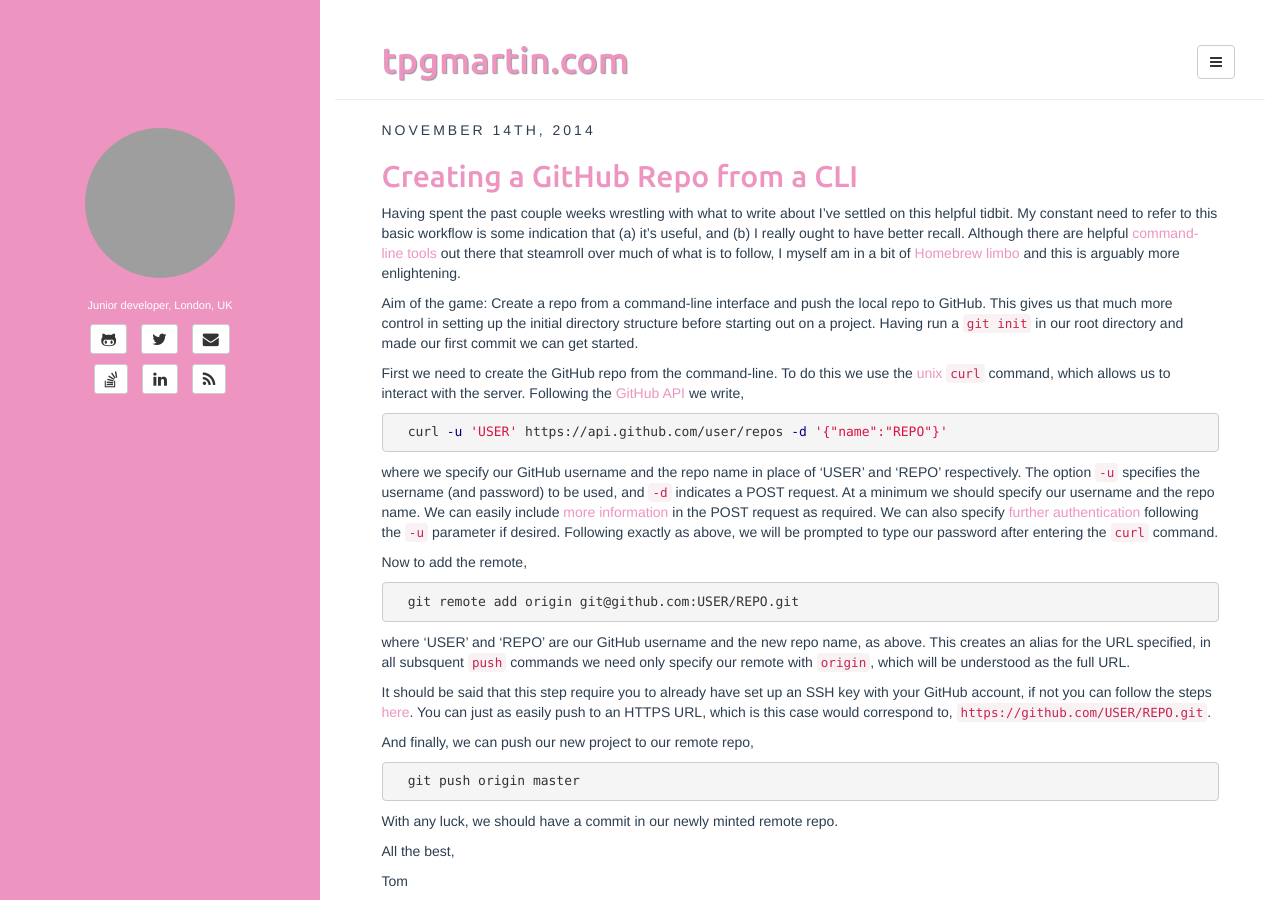
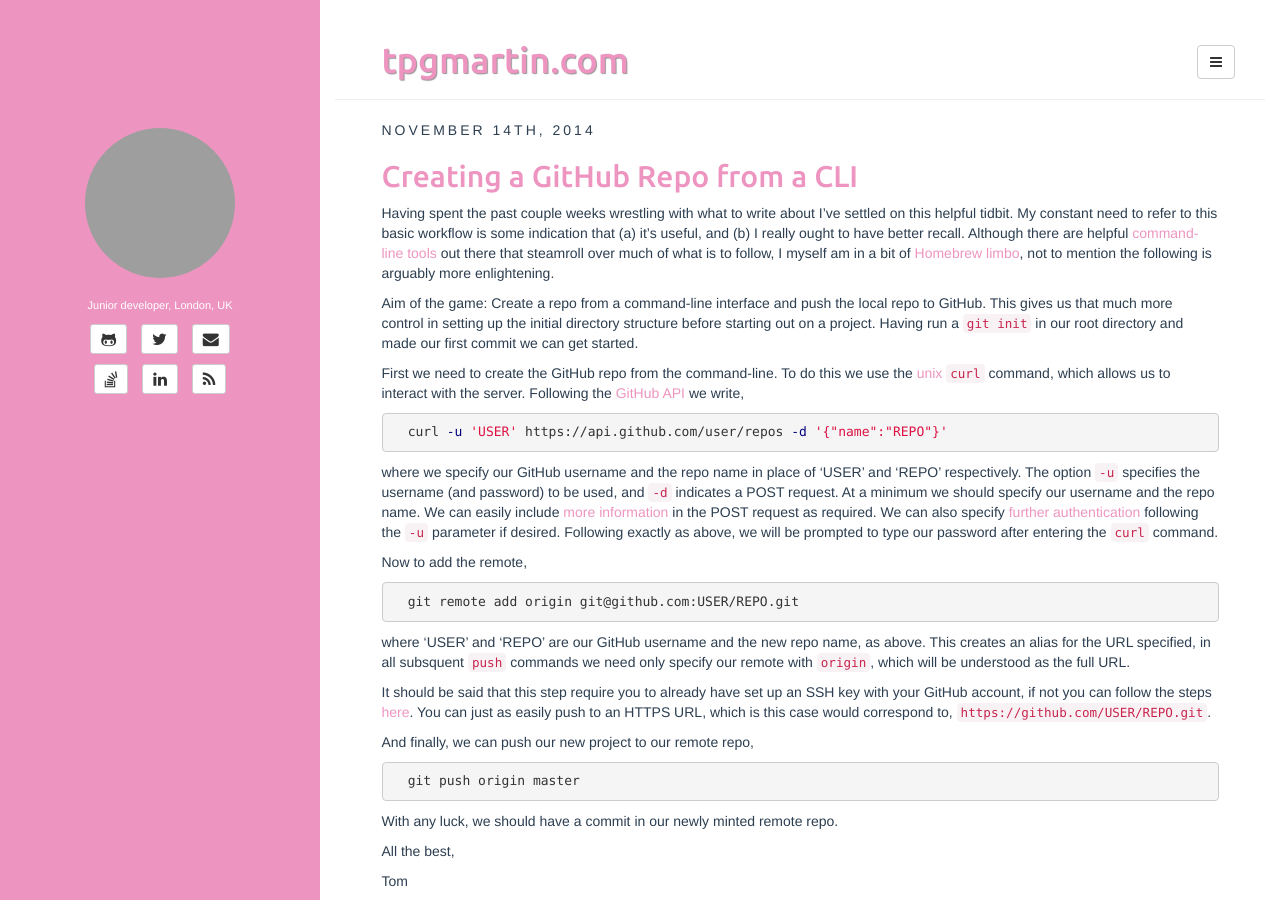
Before and after one commit to tpgmartin/tpgmartin.github.io, a Jekyll site: the page built from index.html, in a window 1280 px wide and 900 px high. Built offline with Jekyll 4.4.1, drawn with Linux system fonts in a browser that asks for light colours; the list of posts is cut into pages by our own code; grey boxes are pictures that could not be loaded.

Commit message:
Change wording

```diff
--- a/_posts/2014-11-14-creating-a-github-repo-from-a-cli.md
+++ b/_posts/2014-11-14-creating-a-github-repo-from-a-cli.md
@@ -8,7 +8,7 @@
 fullview: true
  -
 ---
-Having spent the past couple weeks wrestling with what to write about I've settled on this helpful tidbit. My constant need to refer to this basic workflow is some indication that (a) it's useful, and (b) I really ought to have better recall. Although there are helpful [command-line tools](https://hub.github.com/) out there that steamroll over much of what is to follow, I myself am in a bit of [Homebrew limbo](http://jcvangent.com/fixing-homebrew-os-x-10-10-yosemite/) and this is arguably more enlightening.
+Having spent the past couple weeks wrestling with what to write about I've settled on this helpful tidbit. My constant need to refer to this basic workflow is some indication that (a) it's useful, and (b) I really ought to have better recall. Although there are helpful [command-line tools](https://hub.github.com/) out there that steamroll over much of what is to follow, I myself am in a bit of [Homebrew limbo](http://jcvangent.com/fixing-homebrew-os-x-10-10-yosemite/), not to mention the following is arguably more enlightening.
 
 Aim of the game: Create a repo from a command-line interface and push the local repo to GitHub. This gives us that much more control in setting up the initial directory structure before starting out on a project. Having run a `git init` in our root directory and made our first commit we can get started.
 
```
